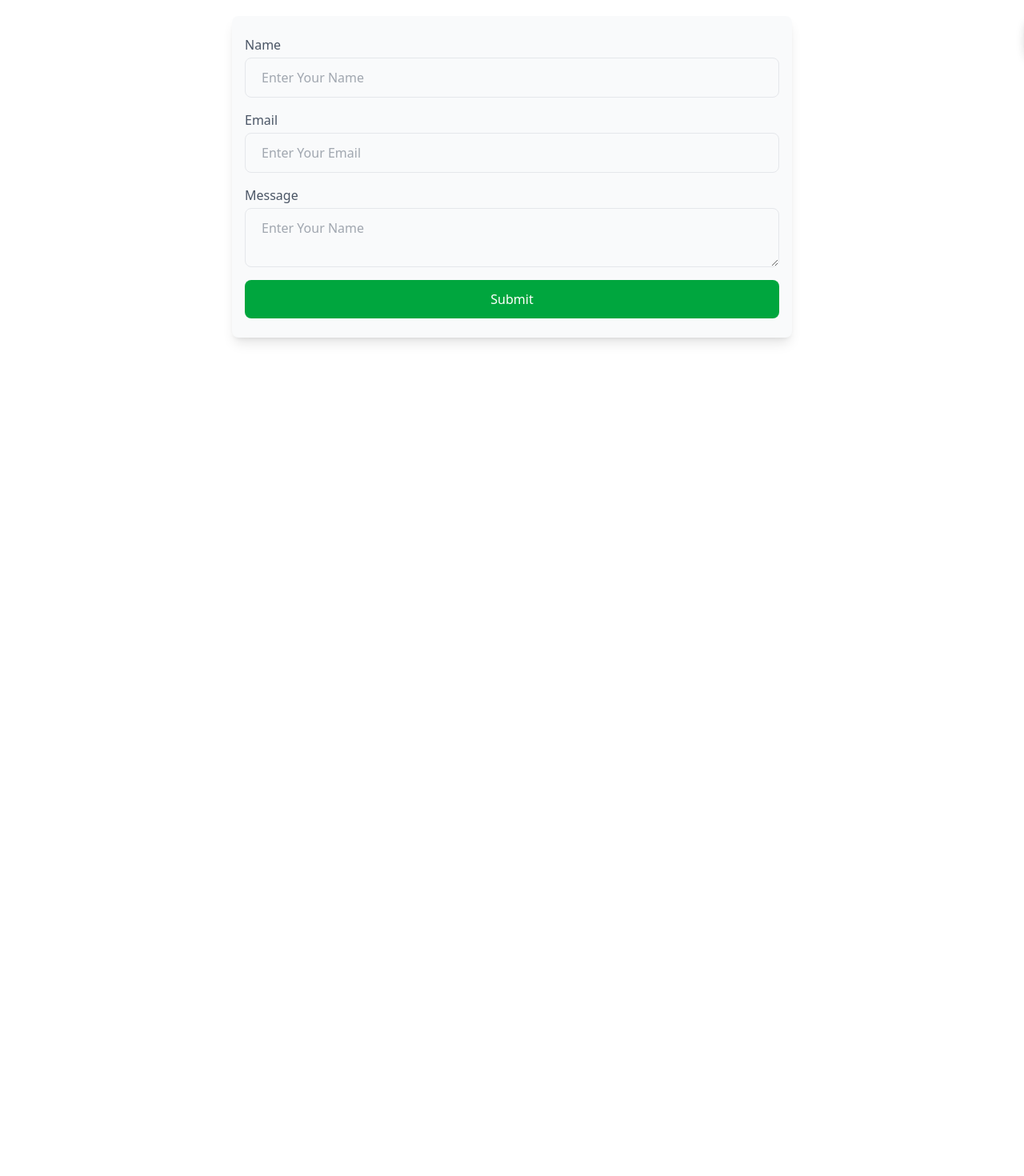
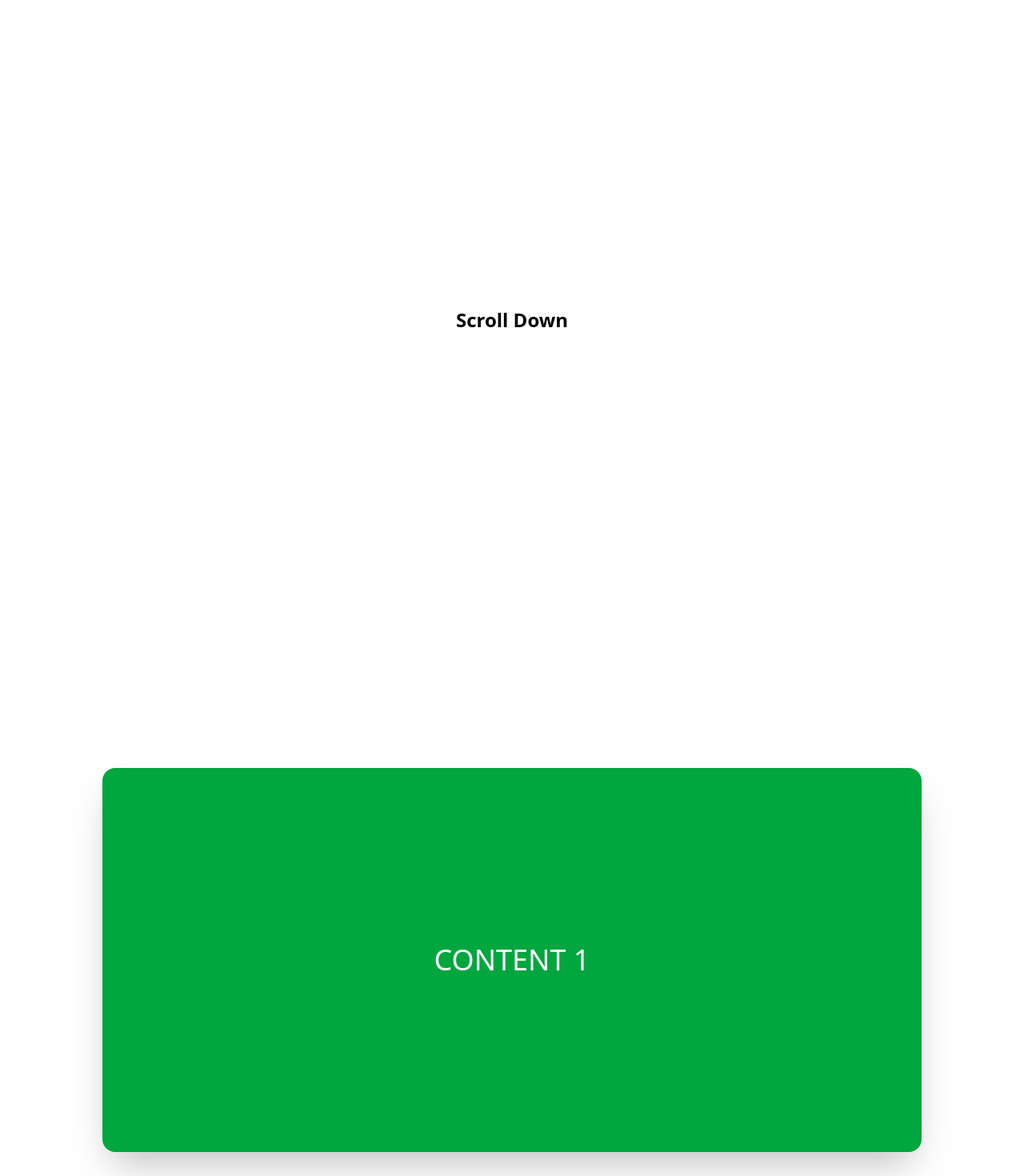
Before and after one commit to uxmir/react-components, a Next.js app: page / in a window 1280 px wide. Shown: the top 1470 px of the page at 80% size. Before the commit the page ends 800 px from the top, so only its background shows below. Built offline with nearby package versions, Linux system fonts and the light colour scheme.

Commit message:
stacking card animation

```diff
--- /dev/null
+++ b/app/components/StackCardAnimation/Stack.jsx
@@ -0,0 +1,68 @@
+"use client";
+import React, { useLayoutEffect } from "react";
+import { gsap } from "gsap";
+import { ScrollTrigger } from "gsap/ScrollTrigger";
+
+gsap.registerPlugin(ScrollTrigger);
+
+const Stack = () => {
+  const cardStack = [
+    { id: 1, text: "content 1", colorBg: "bg-green-600" },
+    { id: 2, text: "content 2", colorBg: "bg-red-600" },
+    { id: 3, text: "content 3", colorBg: "bg-orange-600" },
+    { id: 4, text: "content 4", colorBg: "bg-yellow-600" },
+  ];
+
+  useLayoutEffect(() => {
+    const ctx = gsap.context(() => {
+      const cards = gsap.utils.toArray(".card");
+      const tl = gsap.timeline({
+        scrollTrigger: {
+          trigger: ".card-container",
+          start: "top top",
+          end: `+=${cards.length * 100}%`,
+          pin: true,
+          scrub: 1,
+        },
+      });
+
+      cards.forEach((card, index) => {
+        if (index !== 0) {
+          tl.fromTo(
+            card,
+            { y: "100vh" },
+            { y: `${index * 10}%`, ease: "none" }
+          );
+        }
+      });
+    });
+
+    return () => ctx.revert();
+  }, []);
+
+  return (
+    <>
+      <div className="h-[100vh] w-full flex items-center justify-center text-2xl font-bold">
+        Scroll Down
+      </div>
+
+      <div className="card-container h-screen w-full flex justify-center items-center overflow-hidden">
+        <div className="relative w-[80%] h-[60vh]">
+          {cardStack.map((card, index) => (
+            <div
+              key={card.id}
+              className={`card absolute inset-0 w-full h-full rounded-2xl text-white ${card.colorBg} flex justify-center text-center items-center text-4xl font-medium uppercase shadow-2xl `}
+              style={{ zIndex: index }}
+            >
+              <span>{card.text}</span>
+            </div>
+          ))}
+        </div>
+      </div>
+
+      <div className="h-[100vh] w-full"></div>
+    </>
+  );
+};
+
+export default Stack;
--- a/app/layout.tsx
+++ b/app/layout.tsx
@@ -28,7 +28,6 @@ export default function RootLayout({
       <body
         className={`${geistSans.variable} ${geistMono.variable} antialiased`}
       >
-          {/* <Nav/> */}
         {children}
       </body>
     </html>
--- a/app/page.jsx
+++ b/app/page.jsx
@@ -1,14 +1,14 @@
 "use cient";
 import React from "react";
 import Container from "./components/Container/Container";
-import Email from '../app/components/Emailform/Email'
+import Stack from '../app/components/StackCardAnimation/Stack'
 const page = () => {
   return (
     <>
 
       <Container>
-       <Email/>
         <div>
+          <Stack/>
         </div>
       </Container>
     </>
```
